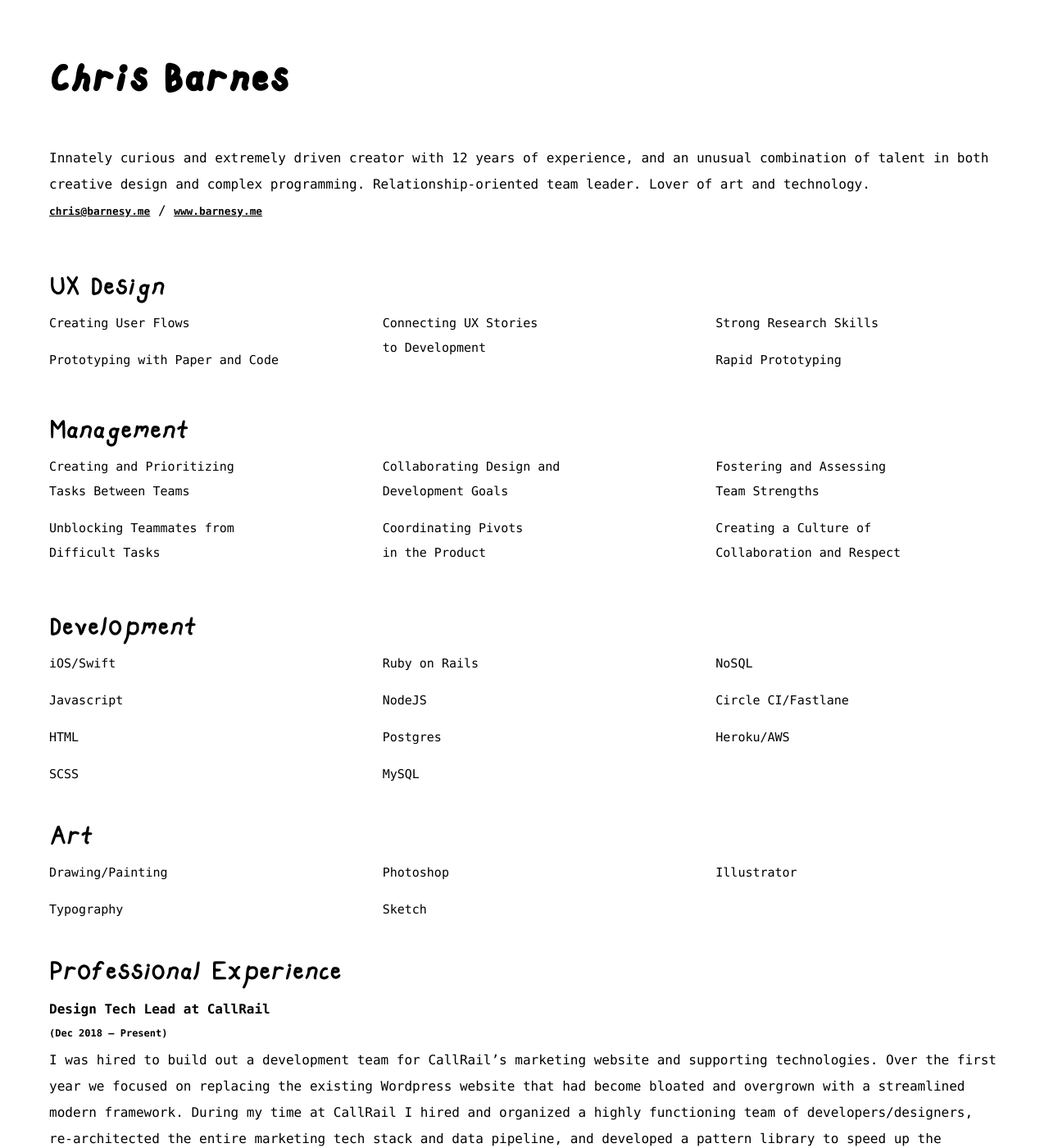
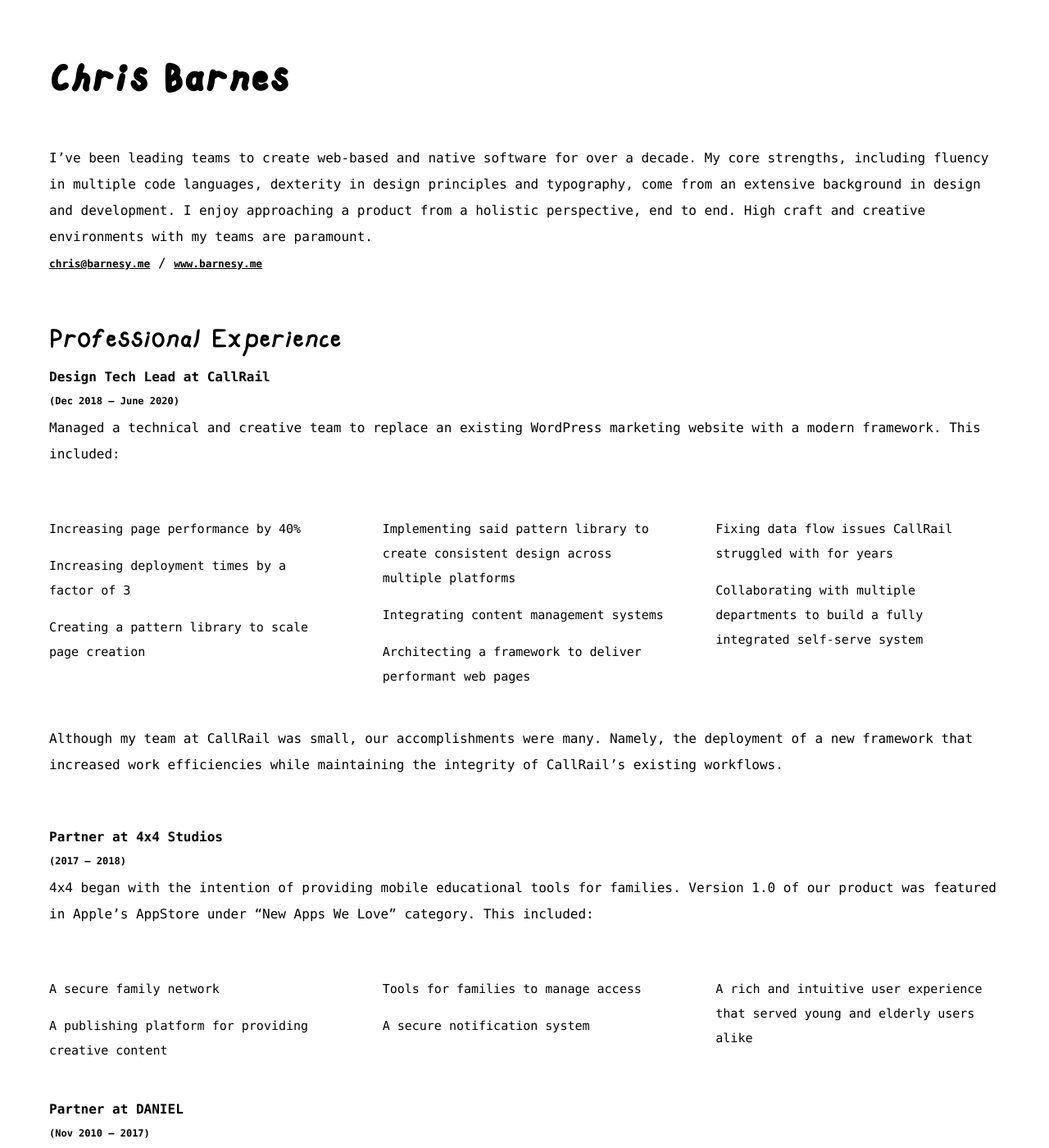
Before and after one commit to barnesy/portfolio, a Jekyll site: the page built from résumé.md, in a window 1280 px wide and 1400 px high. Shown: the whole window at 82% size. Built offline with Jekyll 4.4.1, drawn with Linux system fonts in a browser that asks for light colours; some of the changed text lies outside the part shown.

Commit message:
Updates resume

```diff
--- a/résumé.md
+++ b/résumé.md
@@ -5,64 +5,40 @@ title: Resume
 
 # Chris Barnes
 
-Innately curious and extremely driven creator with 12 years of experience, and an unusual combination of talent in both creative design and complex programming. Relationship-oriented team leader. Lover of art and technology.
+I’ve been leading teams to create web-based and native software for over a decade. My core strengths, including fluency in multiple code languages, dexterity in design principles and typography, come from an extensive background in design and development. I enjoy approaching a product from a holistic perspective, end to end. High craft and creative environments with my teams are paramount.
 [chris@barnesy.me](mailto:chris@barnesy.me) /  [www.barnesy.me](http://barnesy.me)
 
-## UX Design
-- Creating User Flows
-- Prototyping with Paper and Code
-- Connecting UX Stories
-  to Development
-- Strong Research Skills
-- Rapid Prototyping
-
-## Management
-- Creating and Prioritizing
-  Tasks Between Teams
-- Unblocking Teammates from
-  Difficult Tasks
-- Collaborating Design and
-  Development Goals
-- Coordinating Pivots
-  in the Product
-- Fostering and Assessing
-  Team Strengths
-- Creating a Culture of
-  Collaboration and Respect
-
-## Development
-- iOS/Swift
-- Javascript
-- HTML
-- SCSS
-- Ruby on Rails
-- NodeJS
-- Postgres
-- MySQL
-- NoSQL
-- Circle CI/Fastlane
-- Heroku/AWS
-
-## Art
-- Drawing/Painting
-- Typography
-- Photoshop
-- Sketch
-- Illustrator
 
 ## Professional Experience
 
 #### Design Tech Lead at CallRail
-##### (Dec 2018 – Present)
-I was hired to build out a development team for CallRail's marketing website and supporting technologies. Over the first year we focused on replacing the existing Wordpress website that had become bloated and overgrown with a streamlined modern framework. During my time at CallRail I hired and organized a highly functioning team of developers/designers, re-architected the entire marketing tech stack and data pipeline, and developed a pattern library to speed up the publishing and deployment of online content.
+##### (Dec 2018 – June 2020)
+Managed a technical and creative team to replace an existing WordPress marketing website with a modern framework. This included:
 
-#### CTO/CEO at 4x4 Studios
-##### (2017 – Present)
-I started 4x4 to create a reading platform for families. The focus of 4x4 Studios is on family technology. We recently launched version 1.0 of our product on the App Store, which was featured by Apple in the "New Apps We Love" category.
+- Increasing page performance by 40%
+- Increasing deployment times by a factor of 3
+- Creating a pattern library to scale page creation
+- Implementing said pattern library to create consistent design across multiple platforms
+- Integrating content management systems
+- Architecting a framework to deliver performant web pages
+- Fixing data flow issues CallRail struggled with for years
+- Collaborating with multiple departments to build a fully integrated self-serve system
+
+Although my team at CallRail was small, our accomplishments were many. Namely, the deployment of a new framework that increased work efficiencies while maintaining the integrity of CallRail’s existing workflows.
+
+#### Partner at 4x4 Studios
+##### (2017 – 2018)
+4x4 began with the intention of providing mobile educational tools for families. Version 1.0 of our product was featured in Apple’s AppStore under “New Apps We Love” category. This included:
+
+- A secure family network
+- A publishing platform for providing creative content
+- Tools for families to manage access
+- A secure notification system
+- A rich and intuitive user experience that served young and elderly users alike
 
 
-#### CEO, Full Stack Engineer, UX Designer at DANIEL
-##### (Nov 2010 – Present)
+#### Partner at DANIEL
+##### (Nov 2010 – 2017)
 I created a client services business with a team of five Full-Stack Developers and two Designers. We built technology for Atlanta based startups and creative agencies such as Mohawk Flooring, IHG and Caterpillar. I had the privilege of helping 4 developers start their careers at DANIEL from scratch. Our beautiful babies went on to work at such companies as Razorfish, NCR, Deloitte and other creative agencies. Some started companies and became successful freelancers.
 
 #### Senior Full-Stack Developer at The Supergroup
```
